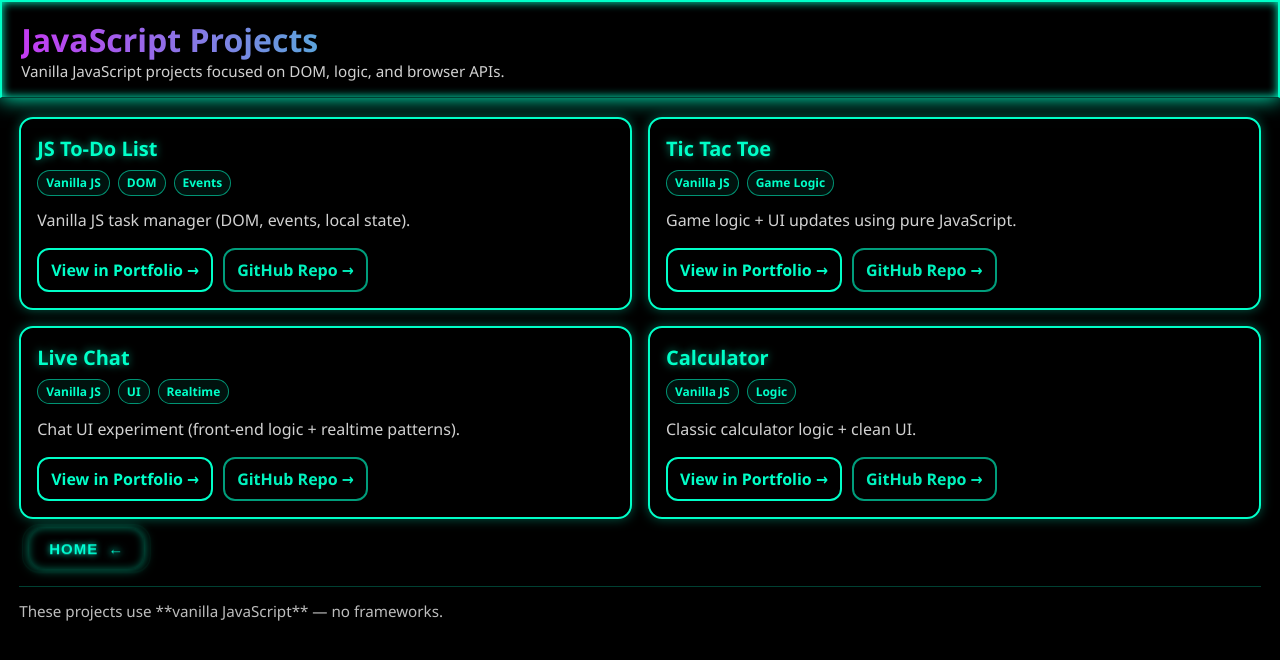
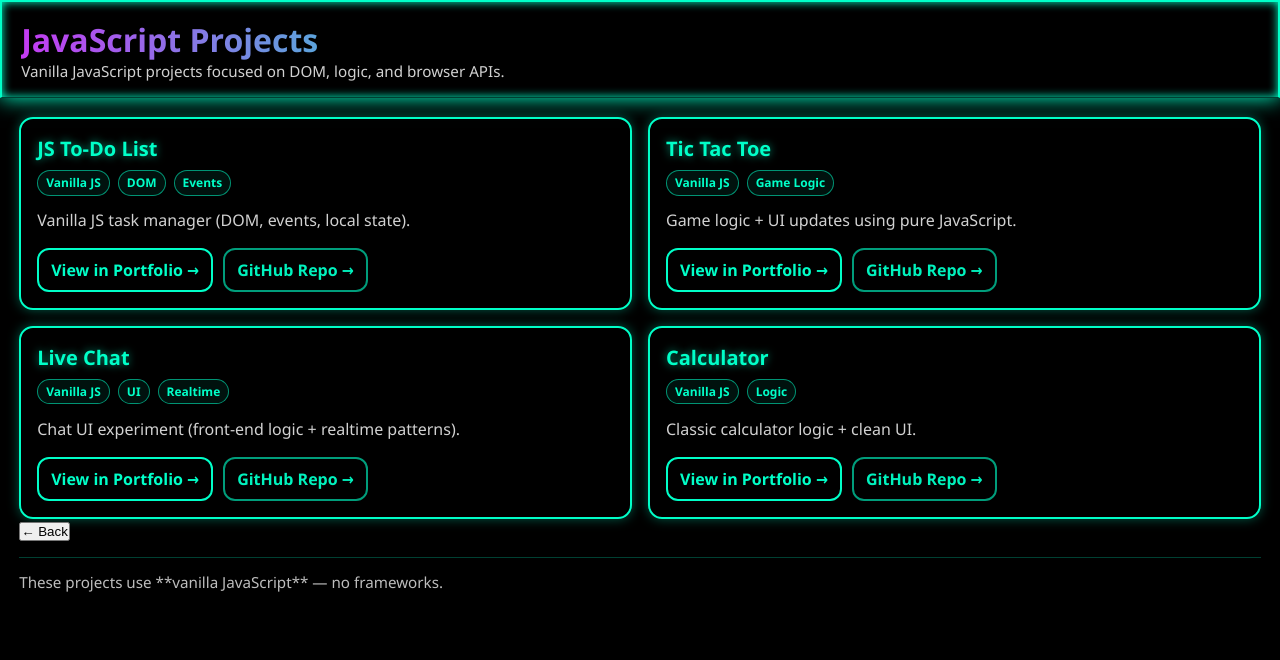
Before and after one commit to Robotech83/Robotics_Portfolio, a React (Vite) app: page /js-projects in a window 1280 px wide. Shown: the top 660 px of the page. Built offline with nearby package versions, Linux system fonts and the light colour scheme; no server answers.

Commit message:
fixing useNavigate

```diff
--- a/src/pages/ArduinoProjectsPage.tsx
+++ b/src/pages/ArduinoProjectsPage.tsx
@@ -100,9 +100,7 @@
   return (
     <div className="arduino-page">
       {/* Back Button */}
-      <button className="back-btn-top" onClick={() => navigate("/")}>
-        ← Back
-      </button>
+     <button onClick={() => navigate(-1)}>← Back</button>
 
       {/* Header */}
       <header className="arduino-header">
--- a/src/pages/JSProjectsPage.tsx
+++ b/src/pages/JSProjectsPage.tsx
@@ -5,7 +5,7 @@
  * Reached via the Skills → JavaScript button.
  */
 
-import { BackButton } from "../components/BackButton";
+import { useNavigate } from "react-router-dom";
 import "../styles/jsProjectsScene.css";
 
 type JsProject = {
@@ -15,6 +15,7 @@
   portfolioPath?: string;
   tags?: string[];
 };
+
 
 
 
@@ -50,6 +51,7 @@
 ];
 
 export default function JSProjectsPage() {
+  const navigate = useNavigate();
   return (
     <div className="jsScenePage">
       <header className="jsSceneHeader neon-border">
@@ -98,7 +100,7 @@
             </div>
           ))}
         </div>
-        <BackButton />
+        <button onClick={() => navigate(-1)}>← Back</button>
 
         <footer className="jsSceneFooter">
           These projects use **vanilla JavaScript** — no frameworks.
```
